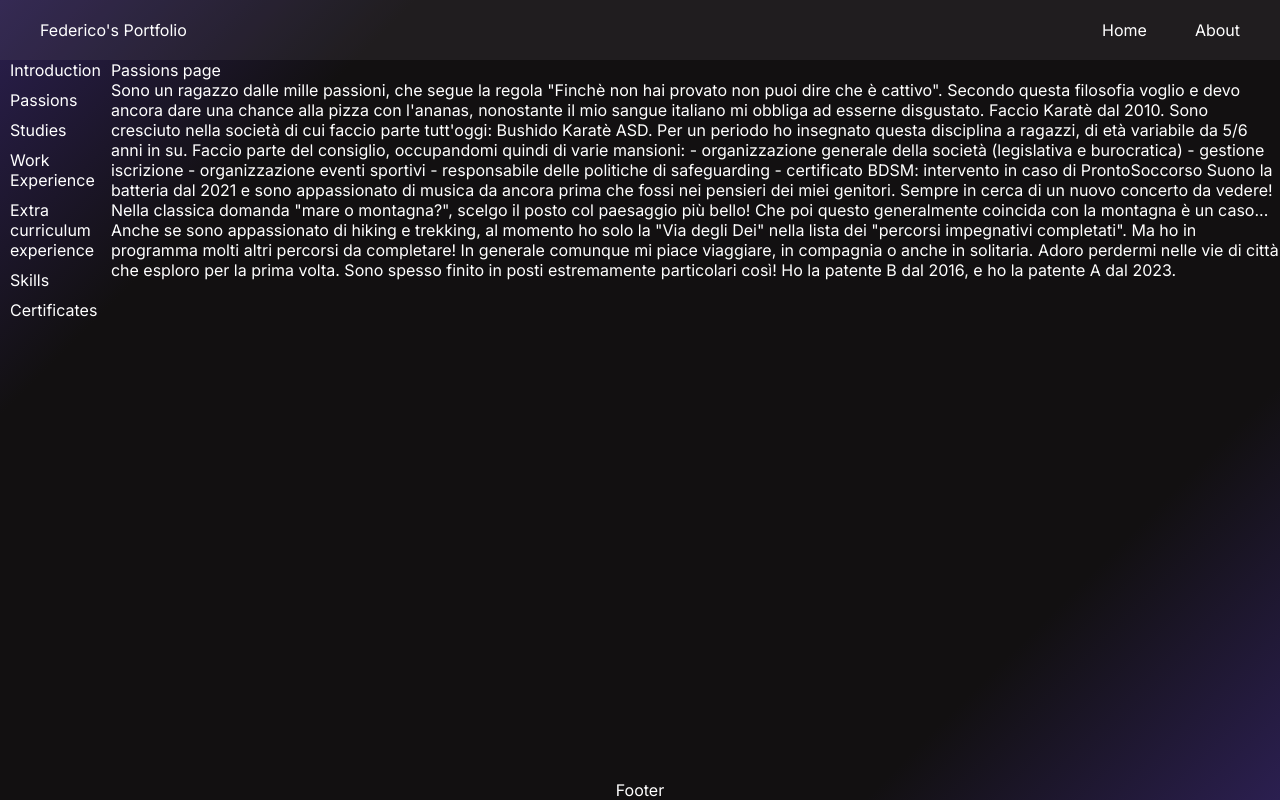
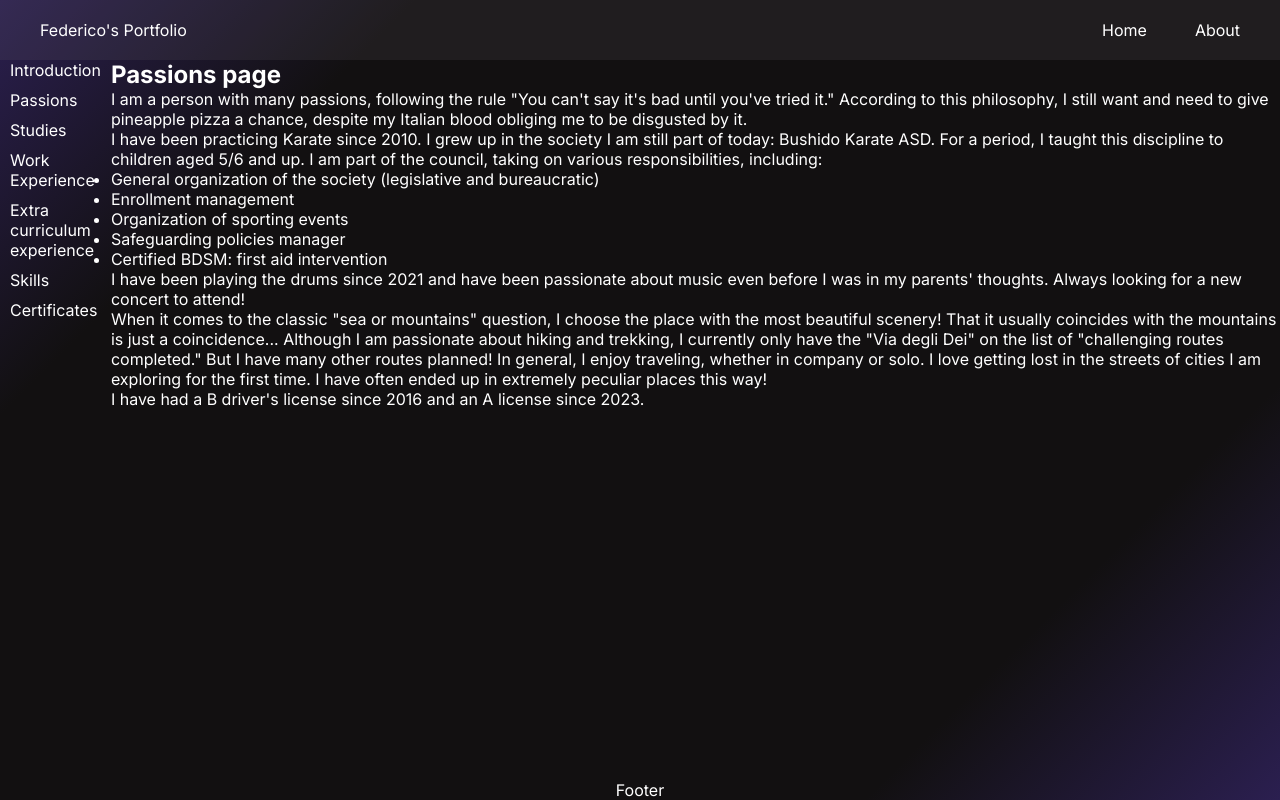
Before and after one commit to Tocco17/portfolio, a Next.js app: page /about/passions in a window 1280 px wide. Built offline with nearby package versions, Linux system fonts and the light colour scheme.

Commit message:
passions page

```diff
--- a/app/about/passions/page.tsx
+++ b/app/about/passions/page.tsx
@@ -2,38 +2,50 @@ import { NextPage } from "next"
 
 const PassionsPage: NextPage = () => {
 	return (<>
-		<div>Passions page</div>
-		<p>
-			Sono un ragazzo dalle mille passioni,
-			che segue la regola "Finchè non hai provato non puoi dire che è cattivo".
-			Secondo questa filosofia voglio e devo ancora dare una chance alla pizza con l'ananas,
-			nonostante il mio sangue italiano mi obbliga ad esserne disgustato.
+		<h2>Passions page</h2>
 
-			Faccio Karatè dal 2010.
-			Sono cresciuto nella società di cui faccio parte tutt'oggi: Bushido Karatè ASD.
-			Per un periodo ho insegnato questa disciplina a ragazzi, di età variabile da 5/6 anni in su.
-			Faccio parte del consiglio, occupandomi quindi di varie mansioni:
-			- organizzazione generale della società (legislativa e burocratica)
-			- gestione iscrizione
-			- organizzazione eventi sportivi
-			- responsabile delle politiche di safeguarding
-			- certificato BDSM: intervento in caso di ProntoSoccorso
+		<div>
+			<p>
+				I am a person with many passions, following the rule "You can't say it's bad until you've tried it."
+				According to this philosophy, I still want and need to give pineapple pizza a chance,
+				despite my Italian blood obliging me to be disgusted by it.
+			</p>
 
-			Suono la batteria dal 2021
-			e sono appassionato di musica da ancora prima che fossi nei pensieri dei miei genitori.
-			Sempre in cerca di un nuovo concerto da vedere!
+			<p>
+				I have been practicing Karate since 2010.
+				I grew up in the society I am still part of today: Bushido Karate ASD.
+				For a period, I taught this discipline to children aged 5/6 and up.
+				I am part of the council, taking on various responsibilities, including:
+				<ul>
+					<li>General organization of the society (legislative and bureaucratic)</li>
+					<li>Enrollment management</li>
+					<li>Organization of sporting events</li>
+					<li>Safeguarding policies manager</li>
+					<li>Certified BDSM: first aid intervention</li>
+				</ul>
+			</p>
 
-			Nella classica domanda "mare o montagna?", scelgo il posto col paesaggio più bello!
-			Che poi questo generalmente coincida con la montagna è un caso...
-			Anche se sono appassionato di hiking e trekking,
-			al momento ho solo la "Via degli Dei" nella lista dei "percorsi impegnativi completati".
-			Ma ho in programma molti altri percorsi da completare!
-			In generale comunque mi piace viaggiare, in compagnia o anche in solitaria.
-			Adoro perdermi nelle vie di città che esploro per la prima volta.
-			Sono spesso finito in posti estremamente particolari così!
+			<p>
+				I have been playing the drums since 2021
+				and have been passionate about music even before I was in my parents' thoughts.
+				Always looking for a new concert to attend!
+			</p>
 
-			Ho la patente B dal 2016, e ho la patente A dal 2023.
-		</p>
+			<p>
+				When it comes to the classic "sea or mountains" question, I choose the place with the most beautiful scenery!
+				That it usually coincides with the mountains is just a coincidence...
+				Although I am passionate about hiking and trekking,
+				I currently only have the "Via degli Dei" on the list of "challenging routes completed."
+				But I have many other routes planned!
+				In general, I enjoy traveling, whether in company or solo.
+				I love getting lost in the streets of cities I am exploring for the first time.
+				I have often ended up in extremely peculiar places this way!
+			</p>
+
+			<p>
+				I have had a B driver's license since 2016 and an A license since 2023.
+			</p>
+		</div>
 	</>)
 }
 
```
